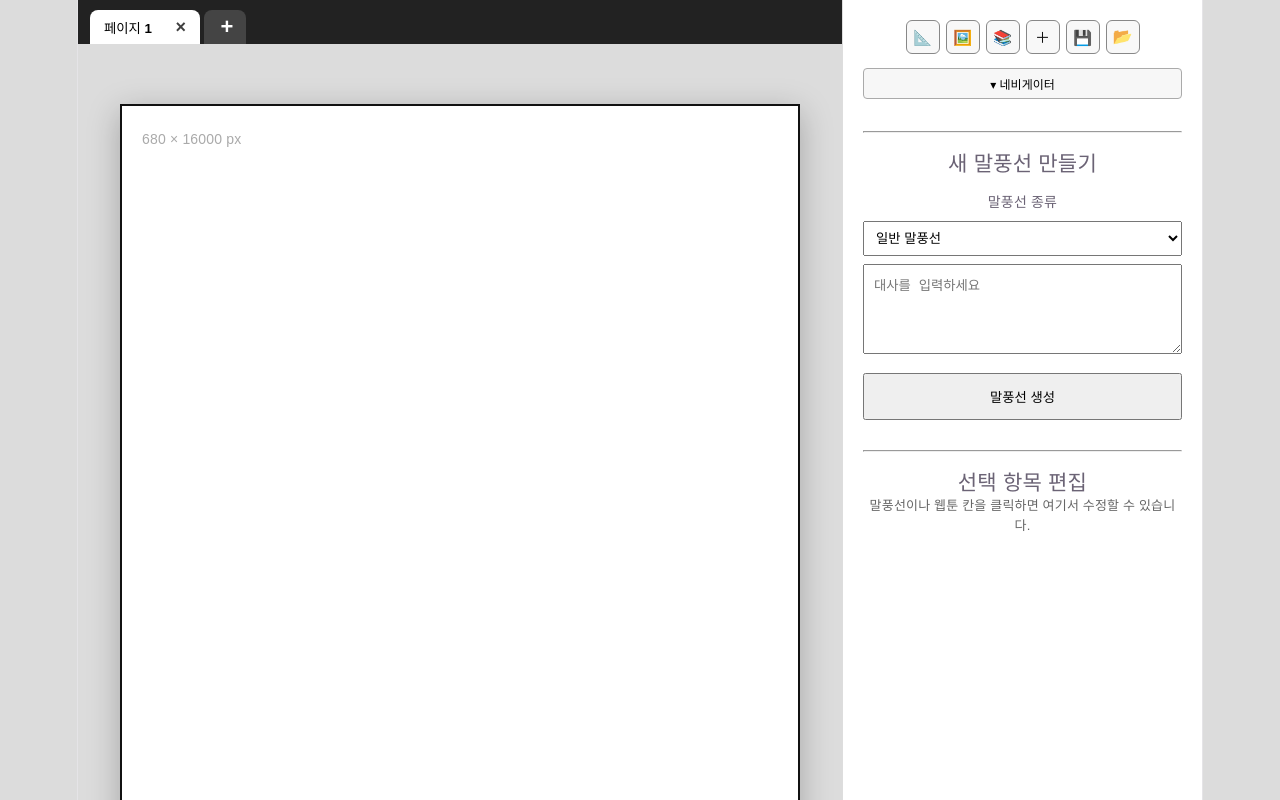
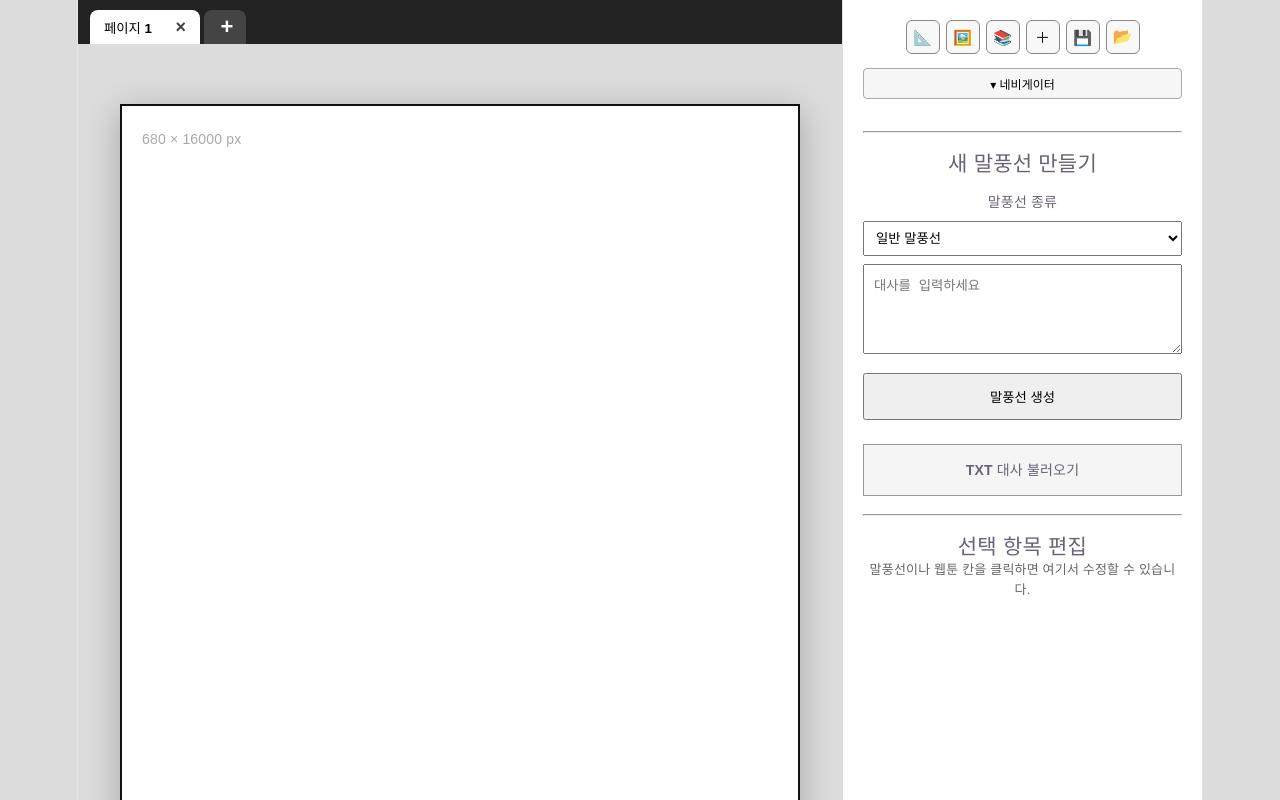
Before and after one commit to qhrtlfdl3-oss/webtoon-Conti, a React (Vite) app: page / in a window 1280 px wide. Built offline with nearby package versions, Linux system fonts and the light colour scheme.

Commit message:
TXT 대사 불러오기 추가

```diff
--- a/src/App.jsx
+++ b/src/App.jsx
@@ -208,6 +208,50 @@ const center = getVisibleCanvasCenter();
 
     setDialogue("");
   };
+const importTextFile = (e) => {
+  const file = e.target.files[0];
+  if (!file) return;
+
+  const reader = new FileReader();
+
+  reader.onload = (event) => {
+    const text = event.target.result;
+
+    const blocks = text
+      .split(/\n\s*\n/)
+      .map((block) => block.trim())
+      .filter(Boolean);
+
+    if (blocks.length === 0) {
+      alert("불러올 대사가 없습니다.");
+      return;
+    }
+
+    const center = getVisibleCanvasCenter();
+
+    const newBalloons = blocks.map((block, index) => ({
+      id: Date.now() + index,
+      text: block,
+      type: balloonType,
+      x: center.x - 130,
+      y: center.y - 75 + index * 190,
+      width: 260,
+      height: 150,
+    }));
+
+    setPages((prev) =>
+      prev.map((page) =>
+        page.id === activePageId
+          ? { ...page, balloons: [...page.balloons, ...newBalloons] }
+          : page
+      )
+    );
+
+    e.target.value = "";
+  };
+
+  reader.readAsText(file, "UTF-8");
+};
 
   const updateBalloon = (pageId, balloonId, changes) => {
     setPages((prev) =>
@@ -620,6 +664,7 @@ const handleTouchEnd = () => {
         dialogue={dialogue}
         setDialogue={setDialogue}
         addBalloon={addBalloon}
+        importTextFile={importTextFile}
         selectedBalloon={selectedBalloon}
         selectedPanel={selectedPanel}
         selected={selected}
--- a/src/components/Sidebar.jsx
+++ b/src/components/Sidebar.jsx
@@ -22,6 +22,7 @@ function Sidebar({
   dialogue,
   setDialogue,
   addBalloon,
+  importTextFile,
 
   selectedBalloon,
   selectedPanel,
@@ -97,6 +98,15 @@ function Sidebar({
       />
 
       <button onClick={addBalloon}>말풍선 생성</button>
+      <label className="file-load-button">
+  TXT 대사 불러오기
+  <input
+    type="file"
+    accept=".txt"
+    onChange={importTextFile}
+    hidden
+  />
+</label>
 
       <hr />
 
```
